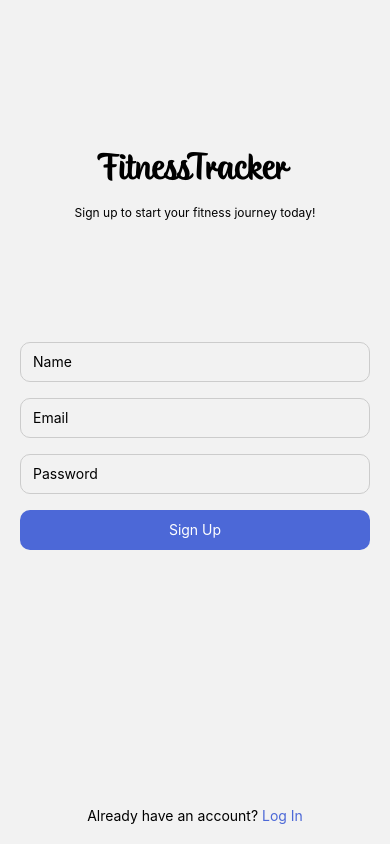
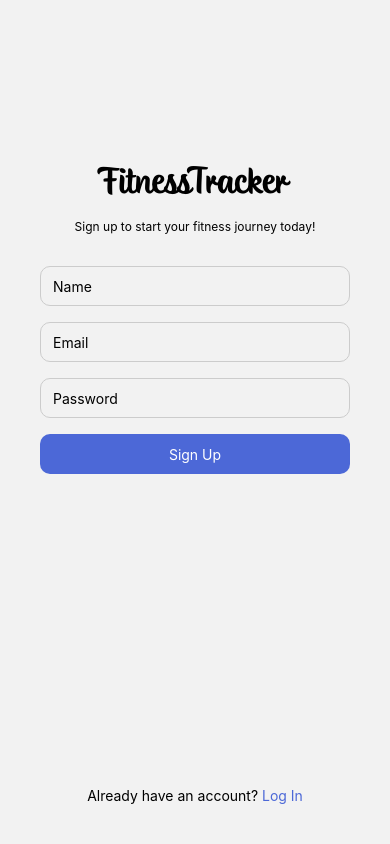
Before and after one commit to bryanngzh/fitness-tracker, a React Native app: screen /SignUp in a window 390 px wide. Built offline with nearby package versions, Linux system fonts and the light colour scheme; no server answers.

Commit message:
fix: view on larger screens

```diff
--- a/App.jsx
+++ b/App.jsx
@@ -1,4 +1,5 @@
 import * as Font from "expo-font";
+import { StatusBar } from "expo-status-bar";
 import { useEffect, useState } from "react";
 import RootNavigation from "./src";
 
@@ -25,7 +26,12 @@ const App = () => {
     return null;
   }
 
-  return <RootNavigation />;
+  return (
+    <>
+      <StatusBar barStyle="dark-content" backgroundColor="#000000" />
+      <RootNavigation />
+    </>
+  );
 };
 
 export default App;
--- a/src/screens/sign-in/SignInScreen.style.js
+++ b/src/screens/sign-in/SignInScreen.style.js
@@ -4,14 +4,14 @@ import { COLOURS, SIZES } from "../../constants/theme";
 const styles = StyleSheet.create({
   container: {
     flex: 1,
+    alignItems: "center",
+    padding: 40,
+    marginTop: 100,
+  },
+  titleContainer: {
     justifyContent: "center",
     alignItems: "center",
-    padding: 20,
-  },
-  titleContainer: {
-    flex: 2,
-    justifyContent: "center",
-    alignItems: "center",
+    marginBottom: 16,
   },
   title: {
     marginTop: 16,
@@ -24,7 +24,6 @@ const styles = StyleSheet.create({
     marginBottom: 16,
   },
   inputContainer: {
-    flex: 3,
     width: "100%",
   },
   input: {
@@ -52,7 +51,7 @@ const styles = StyleSheet.create({
     flexDirection: "row",
     bottom: 0,
     position: "absolute",
-    marginBottom: 20,
+    marginBottom: 40,
   },
   text: {
     fontSize: SIZES.MEDIUM,
--- a/src/screens/sign-up/SignUpScreen.jsx
+++ b/src/screens/sign-up/SignUpScreen.jsx
@@ -60,10 +60,10 @@ const SignUpScreen = () => {
           <Text style={styles.btnText}>Sign Up</Text>
         </TouchableOpacity>
       </View>
-      <View style={styles.signUpContainer}>
+      <View style={styles.logInContainer}>
         <Text style={styles.text}>Already have an account? </Text>
         <TouchableOpacity onPress={navigateToSignIn}>
-          <Text style={styles.signUpText}>Log In</Text>
+          <Text style={styles.logInText}>Log In</Text>
         </TouchableOpacity>
       </View>
     </View>
--- a/src/screens/sign-up/SignUpScreen.style.js
+++ b/src/screens/sign-up/SignUpScreen.style.js
@@ -4,14 +4,14 @@ import { COLOURS, SIZES } from "../../constants/theme";
 const styles = StyleSheet.create({
   container: {
     flex: 1,
+    alignItems: "center",
+    padding: 40,
+    marginTop: 100,
+  },
+  titleContainer: {
     justifyContent: "center",
     alignItems: "center",
-    padding: 20,
-  },
-  titleContainer: {
-    flex: 2,
-    justifyContent: "center",
-    alignItems: "center",
+    marginBottom: 16,
   },
   title: {
     marginTop: 16,
@@ -24,7 +24,6 @@ const styles = StyleSheet.create({
     marginBottom: 16,
   },
   inputContainer: {
-    flex: 3,
     width: "100%",
   },
   input: {
@@ -48,16 +47,16 @@ const styles = StyleSheet.create({
   btnText: {
     color: "white",
   },
-  signUpContainer: {
+  logInContainer: {
     flexDirection: "row",
     bottom: 0,
     position: "absolute",
-    marginBottom: 20,
+    marginBottom: 40,
   },
   text: {
     fontSize: SIZES.MEDIUM,
   },
-  signUpText: {
+  logInText: {
     fontSize: SIZES.MEDIUM,
     color: COLOURS.BLUE,
   },
```
